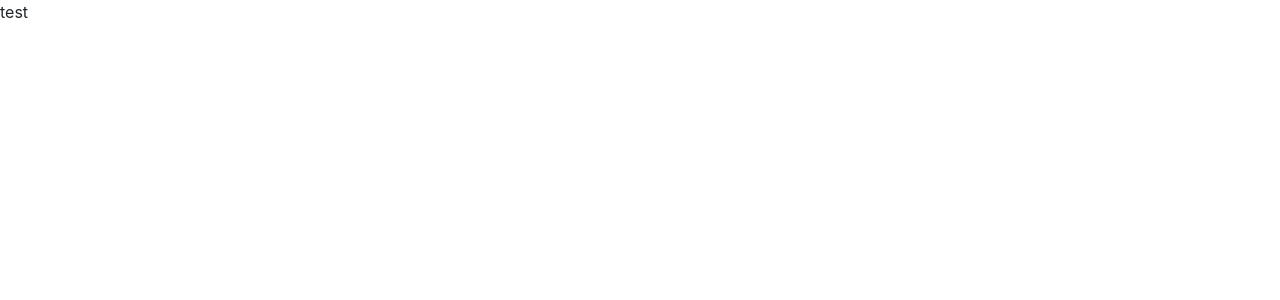
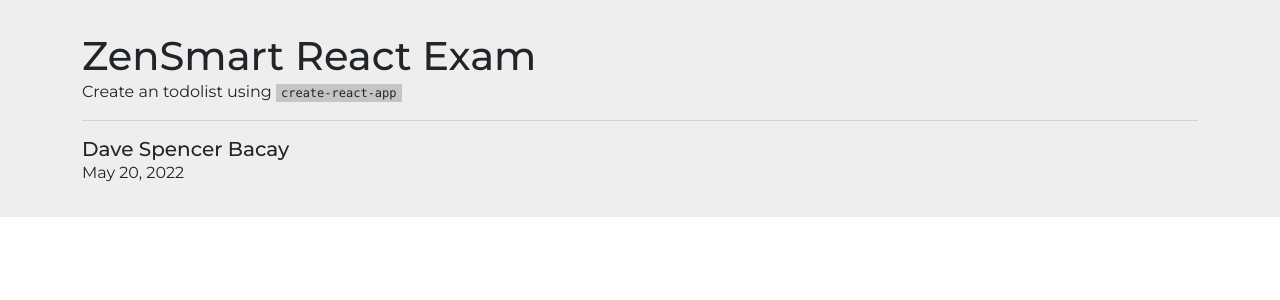
Before and after one commit to davespencerbacay/zen-smart-exam, a React (Create React App) app: page / in a window 1280 px wide. Shown: the top 300 px of the page. Built offline with nearby package versions, Linux system fonts and the light colour scheme.

Commit message:
add a header component

```diff
--- a/package.json
+++ b/package.json
@@ -6,7 +6,9 @@
     "@testing-library/jest-dom": "^5.16.4",
     "@testing-library/react": "^13.3.0",
     "@testing-library/user-event": "^13.5.0",
+    "bootstrap": "^5.1.3",
     "react": "^18.1.0",
+    "react-bootstrap": "^2.4.0",
     "react-dom": "^18.1.0",
     "react-scripts": "5.0.1",
     "web-vitals": "^2.1.4"
--- a/src/App.js
+++ b/src/App.js
@@ -1,7 +1,17 @@
 import React from "react";
+import Header from "./components/Header";
+
+export const applicantBriefInfo = {
+  name: "Dave Spencer Bacay",
+  dateTaken: "May 20, 2022",
+};
 
 const App = () => {
-  return <div className="App">test</div>;
+  return (
+    <React.Fragment>
+      <Header />
+    </React.Fragment>
+  );
 };
 
 export default App;
--- /dev/null
+++ b/src/components/Header/index.js
@@ -0,0 +1,36 @@
+import React from "react";
+import PropTypes from "prop-types";
+import { Container } from "react-bootstrap";
+import { applicantBriefInfo } from "../../App";
+
+const Header = (props) => {
+  return (
+    <div className="header-container">
+      <Container>
+        <h1 className="custom-fw-bold">{props.title}</h1>
+        <div>{props.description}</div>
+
+        <div className="taker-container">
+          <h5 className="custom-fw-bold">{applicantBriefInfo.name}</h5>
+          <p>{applicantBriefInfo.dateTaken}</p>
+        </div>
+      </Container>
+    </div>
+  );
+};
+
+Header.defaultProps = {
+  title: "ZenSmart React Exam",
+  description: (
+    <p>
+      Create an todolist using <pre>create-react-app</pre>
+    </p>
+  ),
+};
+
+Header.propTypes = {
+  title: PropTypes.string,
+  description: PropTypes.string,
+};
+
+export default Header;
--- a/src/index.css
+++ b/src/index.css
@@ -1,13 +1,46 @@
+html {
+  font-size: 16px;
+}
 body {
   margin: 0;
-  font-family: -apple-system, BlinkMacSystemFont, 'Segoe UI', 'Roboto', 'Oxygen',
-    'Ubuntu', 'Cantarell', 'Fira Sans', 'Droid Sans', 'Helvetica Neue',
-    sans-serif;
-  -webkit-font-smoothing: antialiased;
-  -moz-osx-font-smoothing: grayscale;
+  font-family: "Montserrat", sans-serif;
+  padding: 0;
 }
 
-code {
-  font-family: source-code-pro, Menlo, Monaco, Consolas, 'Courier New',
-    monospace;
+.header-container {
+  background: #eee;
+  padding: 2rem 3rem;
 }
+
+.header-container h1,
+.header-container h2,
+.header-container h3,
+.header-container h5,
+.header-container p {
+  margin-bottom: 0;
+}
+
+.header-container .taker-container {
+  border-top: 1px solid rgb(211, 211, 211);
+  padding: 1rem 0 0 0;
+  margin-bottom: 0;
+  margin-top: 1rem;
+}
+
+/* defaults */
+pre {
+  padding: 0;
+  margin: 0;
+  overflow: auto;
+  overflow-y: hidden;
+  font-size: 12px;
+  line-height: 20px;
+  background: #efefef;
+  display: inline;
+  background: rgb(197, 197, 197);
+  padding: 2px 5px;
+}
+pre code {
+  padding: 10px;
+  color: #333;
+}
```
Also changed, not shown: 1 other file (tests, documents, lock files or other folders).
